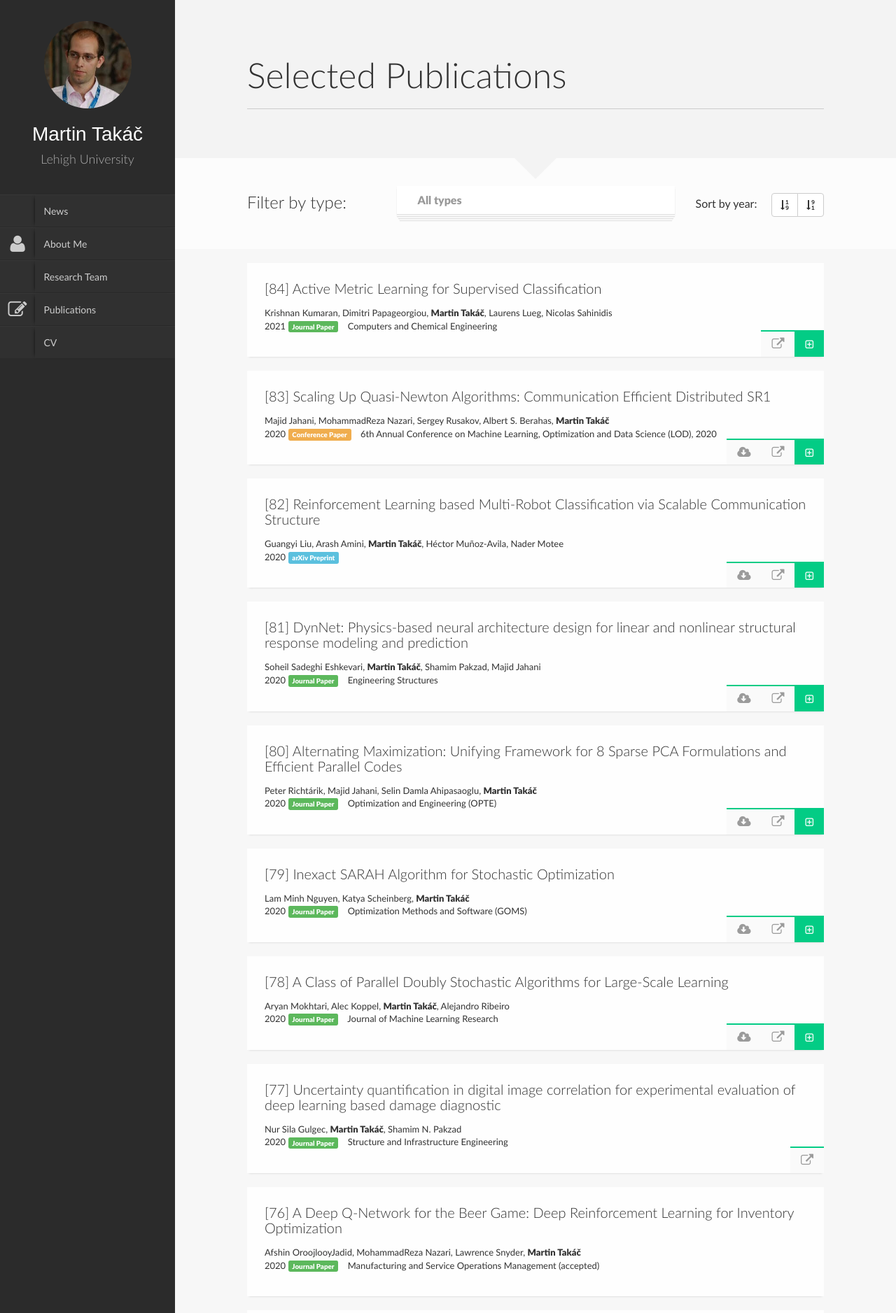
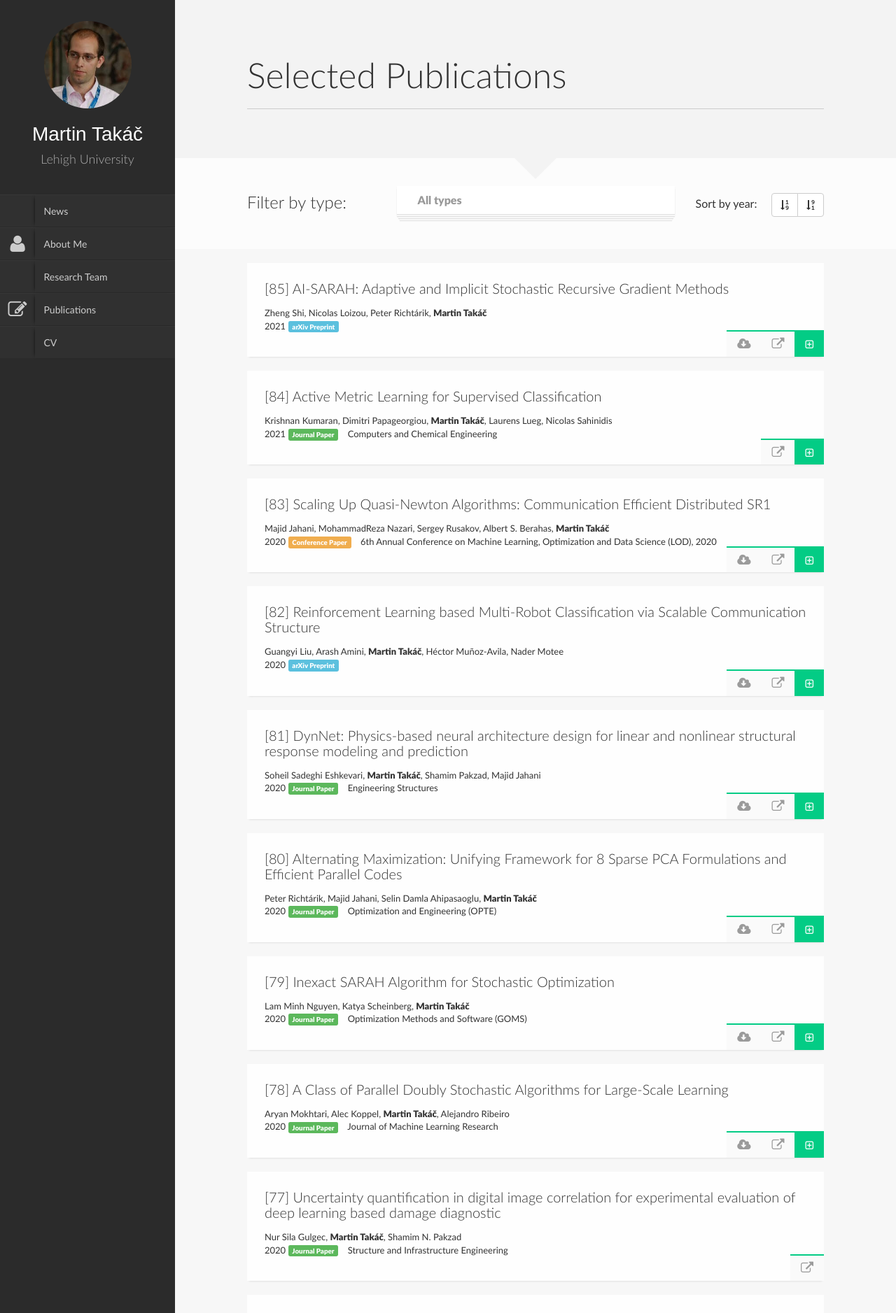
Before and after one commit to martintaki/takac.github.io, a Jekyll site: the page built from Publications.html, in a window 1280 px wide. Shown: the top 1877 px of the page at 70% size. Built offline with Jekyll 4.4.1, drawn with Linux system fonts in a browser that asks for light colours; nearby versions of some CDN libraries; library files that are not in the unit come from our copies; some of the changed text lies outside the part shown.

Commit message:
update 02-23-2021

```diff
--- a/_data/papers.yaml
+++ b/_data/papers.yaml
@@ -1,3 +1,21 @@
+- abstract: We present an adaptive stochastic variance reduced method with an implicit
+    approach for adaptivity. As a variant of SARAH, our method employs the stochastic
+    recursive gradient yet adjusts step-size based on local geometry. We provide convergence
+    guarantees for finite-sum minimization problems and show a faster convergence
+    than SARAH can be achieved if local geometry permits. Furthermore, we propose
+    a practical, fully adaptive variant, which does not require any knowledge of local
+    geometry and any effort of tuning the hyper-parameters. This algorithm implicitly
+    computes step-size and efficiently estimates local Lipschitz smoothness of stochastic
+    functions. The numerical experiments demonstrate the algorithm's strong performance
+    compared to its classical counterparts and other state-of-the-art first-order
+    methods.
+  authors: "Zheng Shi, Nicolas Loizou, Peter Richt\xE1rik, <strong>Martin Tak\xE1\u010D\
+    </strong>"
+  link: https://arxiv.org/abs/2102.09700
+  pdf: https://arxiv.org/pdf/2102.09700.pdf
+  title: 'AI-SARAH: Adaptive and Implicit Stochastic Recursive Gradient Methods'
+  type: tpaper
+  year: '2021'
 - abstract: "Clustering and classification critically rely on distance metrics that\
     \ provide meaningful comparisons between data points. To this end, learning optimal\
     \ distance functions from data, known as metric learning, aims to facilitate supervised\
```
